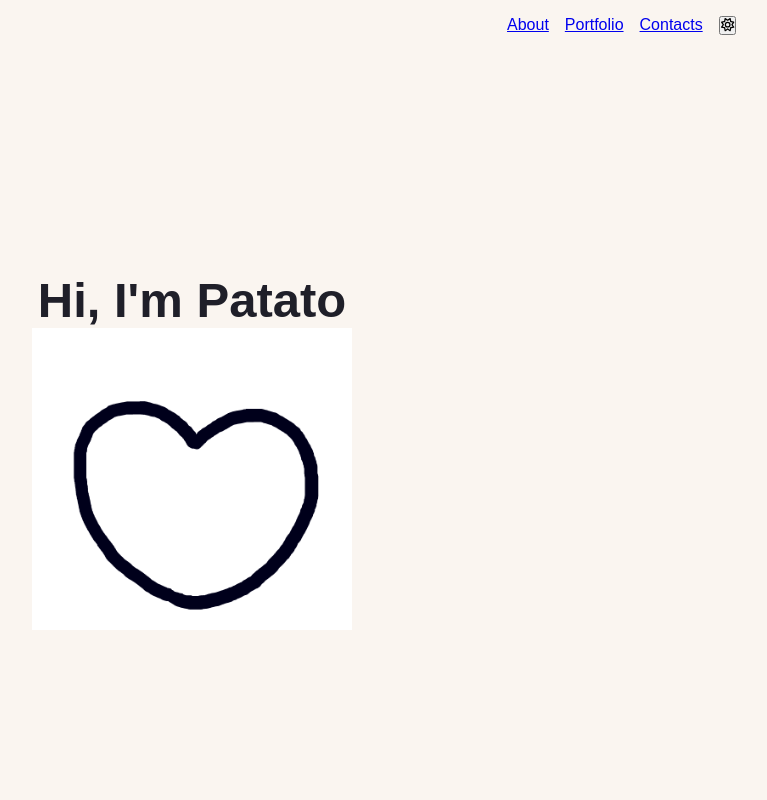
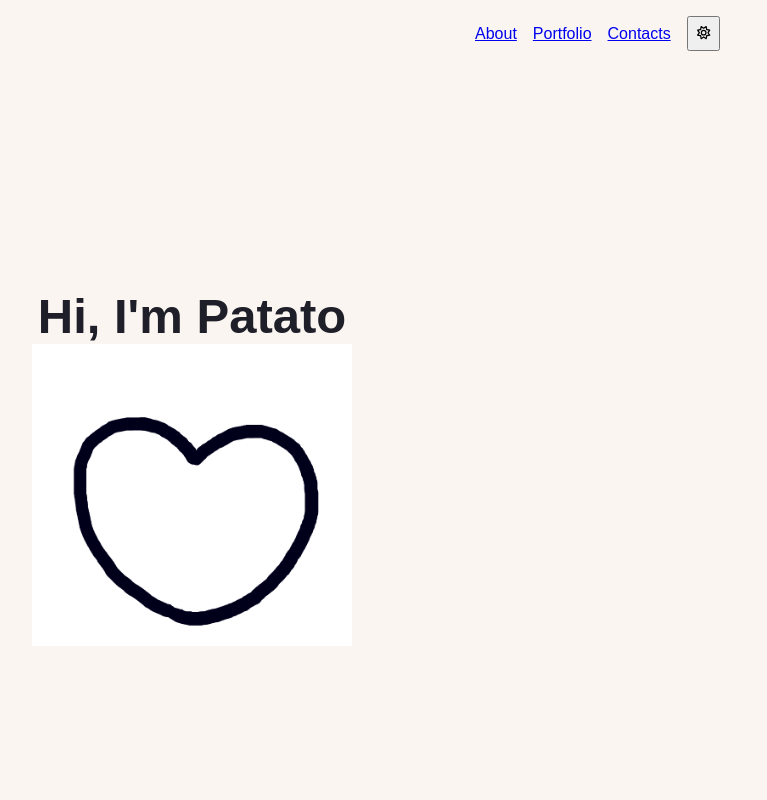
Before and after one commit to PatatoBit/portfolio, a Next.js app: page / in a window 1280 px wide. Shown: the top 800 px of the page, without its empty margins (448-1215 px from the left). Built offline with nearby package versions, Linux system fonts and the light colour scheme; a web font is replaced by a local one.

Commit message:
:sparkles: Navbar updates
Styled basic theme selector, sticky navbar

```diff
--- a/package.json
+++ b/package.json
@@ -26,5 +26,8 @@
     "react-dom": "18.2.0",
     "sass": "^1.66.1",
     "typescript": "5.2.2"
+  },
+  "devDependencies": {
+    "tailwindcss": "^3.3.3"
   }
 }
--- /dev/null
+++ b/postcss.config.js
@@ -0,0 +1,6 @@
+module.exports = {
+  plugins: {
+    tailwindcss: {},
+    autoprefixer: {},
+  },
+}
--- a/src/components/Navbar.tsx
+++ b/src/components/Navbar.tsx
@@ -6,7 +6,7 @@ import Link from "next/link";
 
 function Navbar() {
   return (
-    <nav>
+    <nav className={`wrapper ${styles.navContainer}`}>
       <ul className={styles.navList}>
         <Link href="/about">
           <li>About</li>
--- a/src/components/ThemeSelector.tsx
+++ b/src/components/ThemeSelector.tsx
@@ -32,9 +32,10 @@ function ThemeSelector() {
   useEffect(() => setMounted(true), []);
 
   return (
+    <div className={styles.themeContainer}>
       <Listbox value={theme} onChange={(value) => setTheme(value)}>
         {mounted && resolvedTheme ? (
-        <Listbox.Button>
+          <Listbox.Button className={styles.themeButton}>
             <FontAwesomeIcon icon={faSun} />
           </Listbox.Button>
         ) : (
@@ -49,6 +50,7 @@ function ThemeSelector() {
           ))}
         </Listbox.Options>
       </Listbox>
+    </div>
   );
 }
 
--- a/src/components/components.module.scss
+++ b/src/components/components.module.scss
@@ -20,15 +20,59 @@
   }
 }
 
+.navContainer {
+  position: sticky;
+}
+
 .navList {
   display: flex;
   flex-direction: row;
   justify-content: flex-end;
+  align-items: center;
   gap: 1rem;
 
   max-width: 70rem;
   margin-inline: auto;
   padding: 1rem;
 
+  // position: fixed;
+
   list-style: none;
 }
+
+// Themes
+
+.themeContainter {
+  position: relative;
+}
+
+.themeButton {
+  position: relative;
+  padding: 0.5rem;
+}
+
+.themeList {
+  display: flex;
+  flex-direction: column;
+  justify-content: space-between;
+  // height: 100%;
+
+  position: absolute;
+
+  margin-top: 1rem;
+
+  border: 1px solid red;
+
+  padding: 1rem;
+
+  background-color: var(--foreground) 88;
+
+  li {
+    list-style: none;
+    cursor: pointer;
+
+    // &:hover {
+    //   color: var(--background);
+    // }
+  }
+}
```
Also changed, not shown: 1 other file (tests, documents, lock files or other folders). Lines whose indentation alone changed are shown as unchanged.
